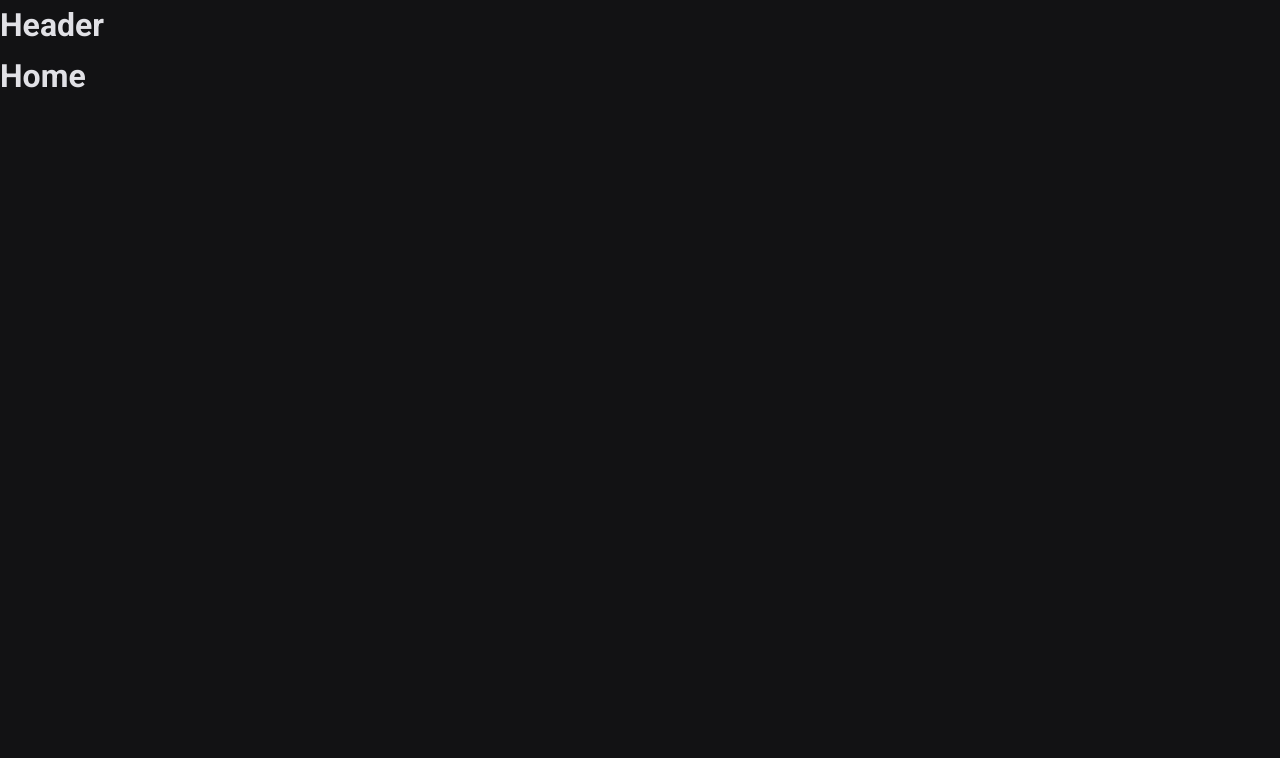
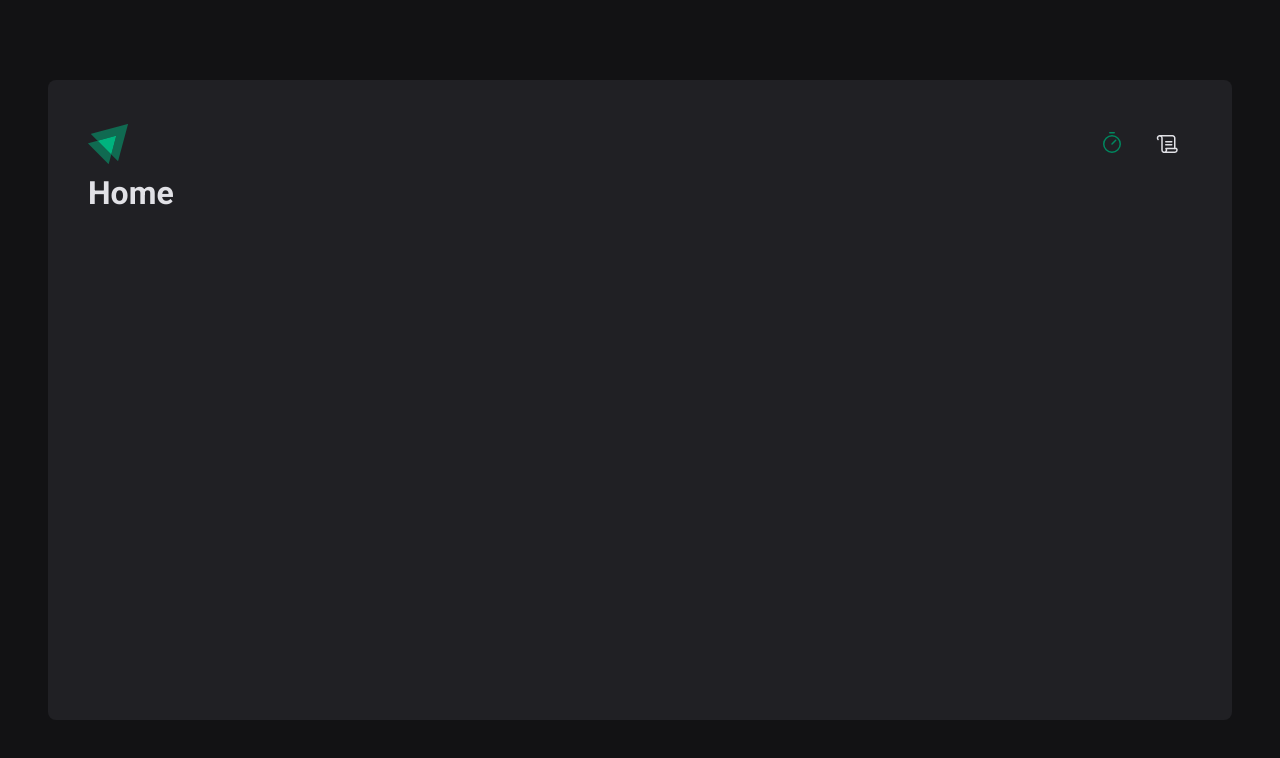
Before and after one commit to RenatoLomba/ignite-timer, a React (Vite) app: page / in a window 1280 px wide. Shown: the top 758 px of the page. Built offline with nearby package versions, Linux system fonts and the light colour scheme.

Commit message:
- Estilização do Layout - Componente: Header

```diff
--- a/package.json
+++ b/package.json
@@ -10,6 +10,8 @@
     "lint:fix": "yarn lint --fix"
   },
   "dependencies": {
+    "classnames": "^2.3.1",
+    "phosphor-react": "^1.4.1",
     "react": "^18.0.0",
     "react-dom": "^18.0.0",
     "react-router-dom": "^6.3.0",
--- a/src/components/header.tsx
+++ /dev/null
@@ -1,3 +0,0 @@
-export function Header() {
-  return <h1>Header</h1>
-}
--- /dev/null
+++ b/src/components/header/index.tsx
@@ -0,0 +1,22 @@
+import { Timer, Scroll } from 'phosphor-react'
+import { NavLink } from 'react-router-dom'
+
+import logo from '../../assets/logo.svg'
+import { HeaderContainer, NavMenuContainer } from './styles'
+
+export function Header() {
+  return (
+    <HeaderContainer>
+      <img src={logo} alt="" />
+
+      <NavMenuContainer>
+        <NavLink to="/" title="Timer">
+          <Timer size={24} />
+        </NavLink>
+        <NavLink to="/history" title="Histórico">
+          <Scroll size={24} />
+        </NavLink>
+      </NavMenuContainer>
+    </HeaderContainer>
+  )
+}
--- /dev/null
+++ b/src/components/header/styles.ts
@@ -0,0 +1,35 @@
+import styled from 'styled-components'
+
+export const HeaderContainer = styled.header`
+  display: flex;
+  align-items: center;
+  justify-content: space-between;
+`
+
+export const NavMenuContainer = styled.nav`
+  display: flex;
+  gap: 0.5rem;
+
+  a {
+    width: 3rem;
+    height: 3rem;
+    display: flex;
+    justify-content: center;
+    align-items: center;
+    color: ${(props) => props.theme.colors['gray-100']};
+    border-top: 3px solid transparent;
+    border-bottom: 3px solid transparent;
+
+    &:hover {
+      border-bottom-color: ${(props) => props.theme.colors['green-300']};
+    }
+  }
+
+  a.active {
+    color: ${(props) => props.theme.colors['green-500']};
+
+    &:hover {
+      border-bottom-color: ${(props) => props.theme.colors['green-500']};
+    }
+  }
+`
--- a/src/layouts/default-layout.tsx
+++ /dev/null
@@ -1,13 +0,0 @@
-import { Outlet } from 'react-router-dom'
-
-import { Header } from '../components/header'
-
-export function DefaultLayout() {
-  return (
-    <div>
-      <Header />
-
-      <Outlet />
-    </div>
-  )
-}
--- /dev/null
+++ b/src/layouts/default-layout/index.tsx
@@ -0,0 +1,14 @@
+import { Outlet } from 'react-router-dom'
+
+import { Header } from '../../components/header'
+import { DefaultLayoutContainer } from './styles'
+
+export function DefaultLayout() {
+  return (
+    <DefaultLayoutContainer>
+      <Header />
+
+      <Outlet />
+    </DefaultLayoutContainer>
+  )
+}
--- /dev/null
+++ b/src/layouts/default-layout/styles.ts
@@ -0,0 +1,13 @@
+import styled from 'styled-components'
+
+export const DefaultLayoutContainer = styled.div`
+  max-width: 74rem;
+  width: 100%;
+  height: calc(100vh - 10rem);
+  margin: 5rem auto;
+  padding: 2.5rem;
+  background: ${(props) => props.theme.colors['gray-800']};
+  border-radius: ${(props) => props.theme.radius.md};
+  display: flex;
+  flex-direction: column;
+`
--- a/src/styles/themes/default.ts
+++ b/src/styles/themes/default.ts
@@ -35,4 +35,7 @@ export const defaultTheme = {
     roboto: `'Roboto', sans-serif`,
     'roboto-mono': `'Roboto Mono', monospace`,
   },
+  radius: {
+    md: '8px',
+  },
 }
```
Also changed, not shown: src/assets/logo.svg (added), 1 other file (tests, documents, lock files or other folders).
